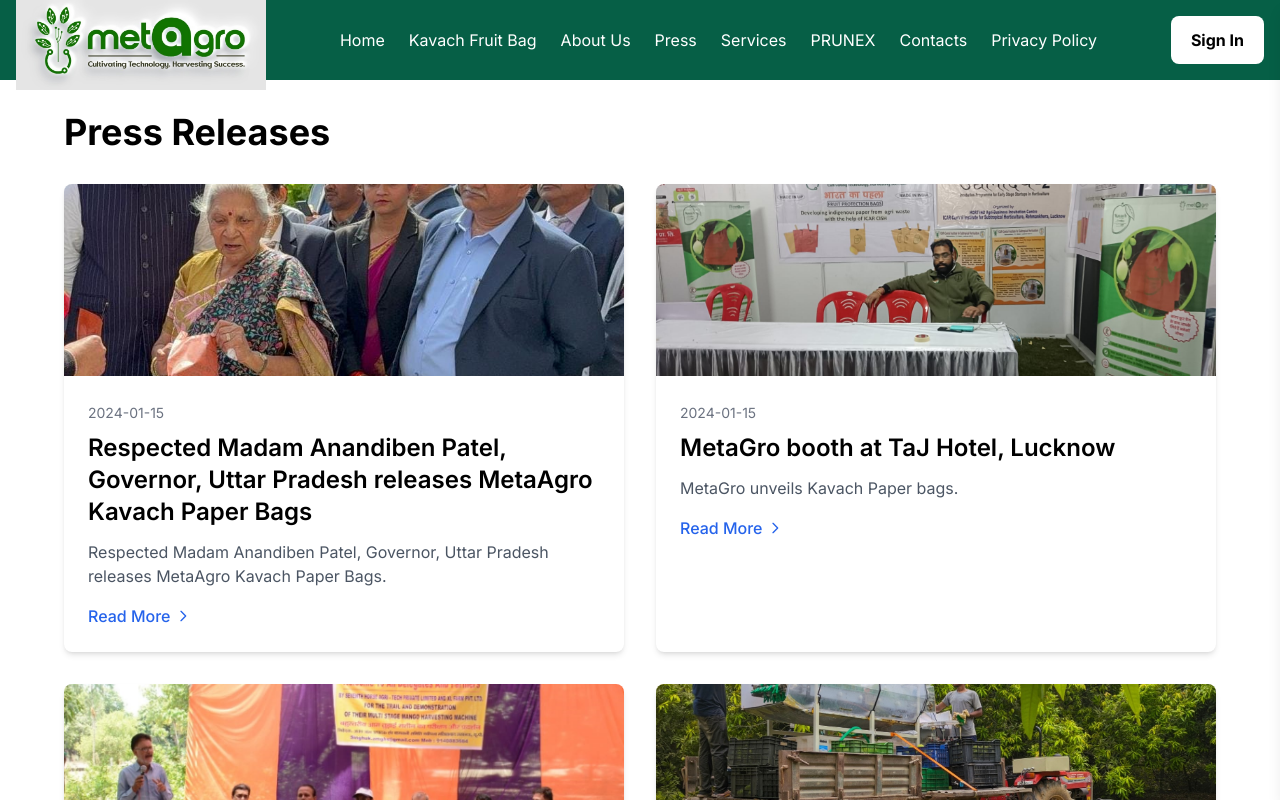
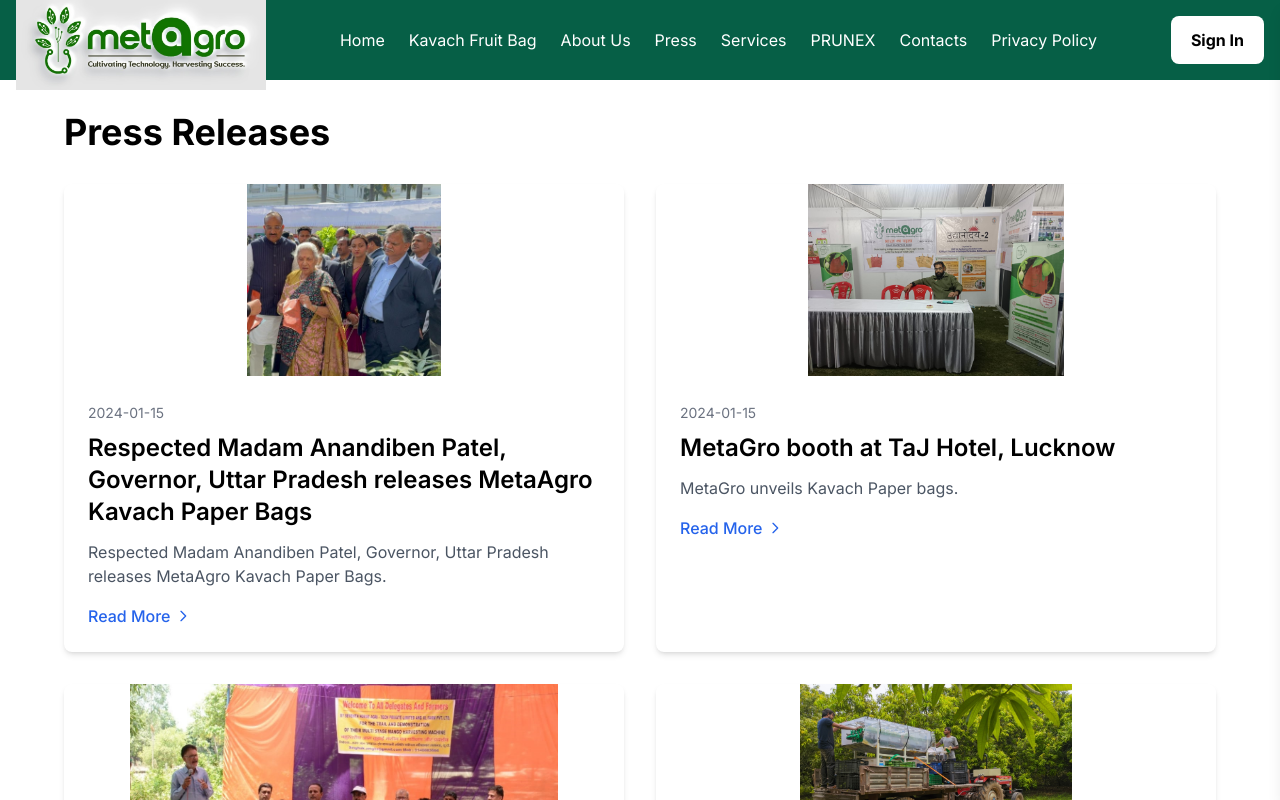
Before and after one commit to SwatantraYadav/metagro, a Next.js app: page /press in a window 1280 px wide. Shown: the top 800 px of the page. Built offline with nearby package versions, Linux system fonts and the light colour scheme.

Commit message:
Fixed images

```diff
--- a/app/page.tsx
+++ b/app/page.tsx
@@ -48,7 +48,7 @@ export default function Home() {
             className="inline-flex items-center px-6 py-3 bg-black text-white rounded-lg hover:bg-gray-800 transition-colors duration-200"
           >
             <Image
-              src="/images/GooglePlay.png"
+              src="/images/Googleplay.png"
               alt="Get it on Google Play"
               width={175}
               height={48}
--- a/app/press/page.tsx
+++ b/app/press/page.tsx
@@ -78,7 +78,7 @@ export default async function PressPage() {
                   src={press.image}
                   alt={press.title}
                   fill
-                  className="object-cover"
+                  className="object-contain"
                   sizes="(max-width: 768px) 100vw, 50vw"
                 />
               </div>
```
